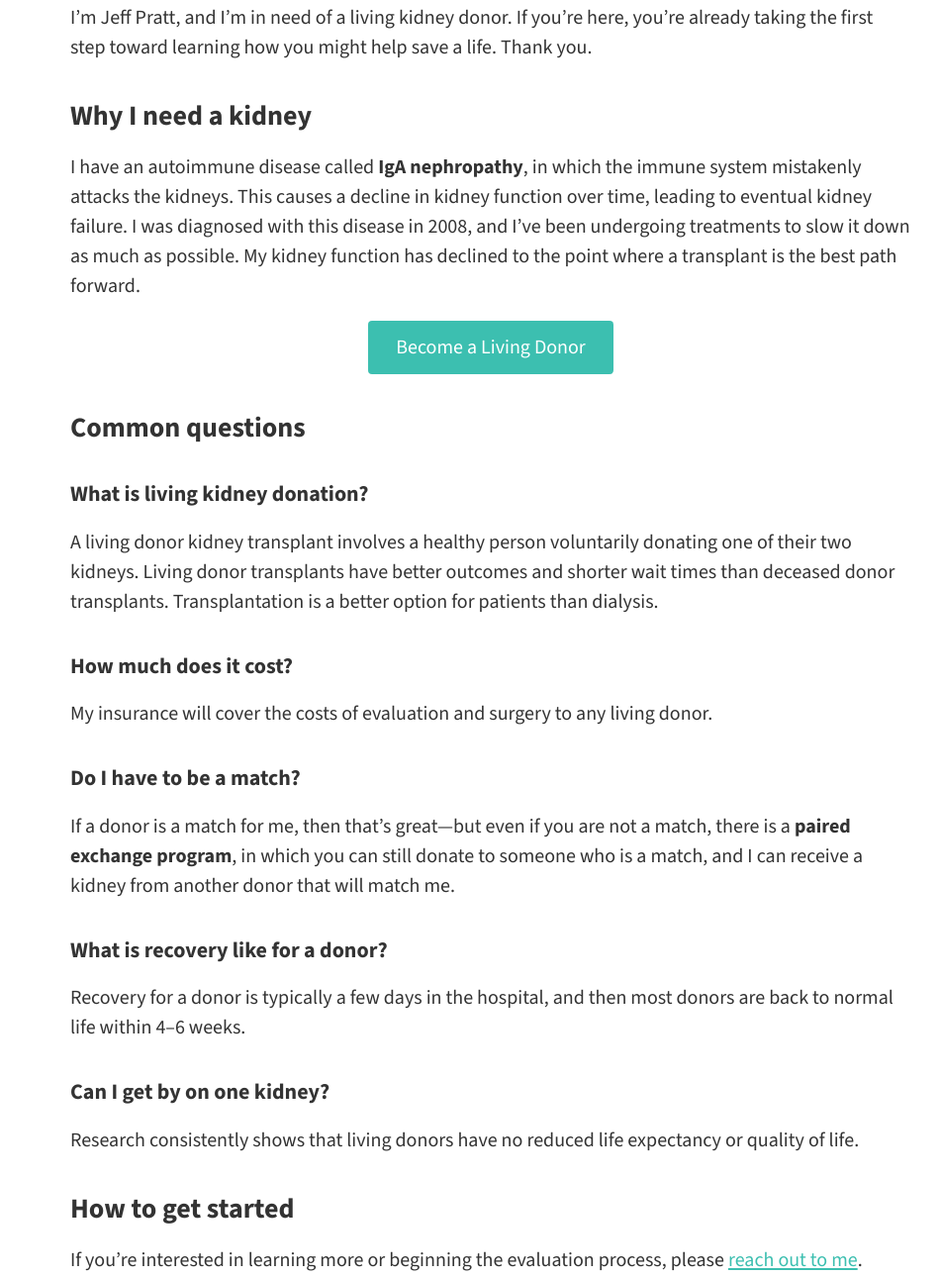
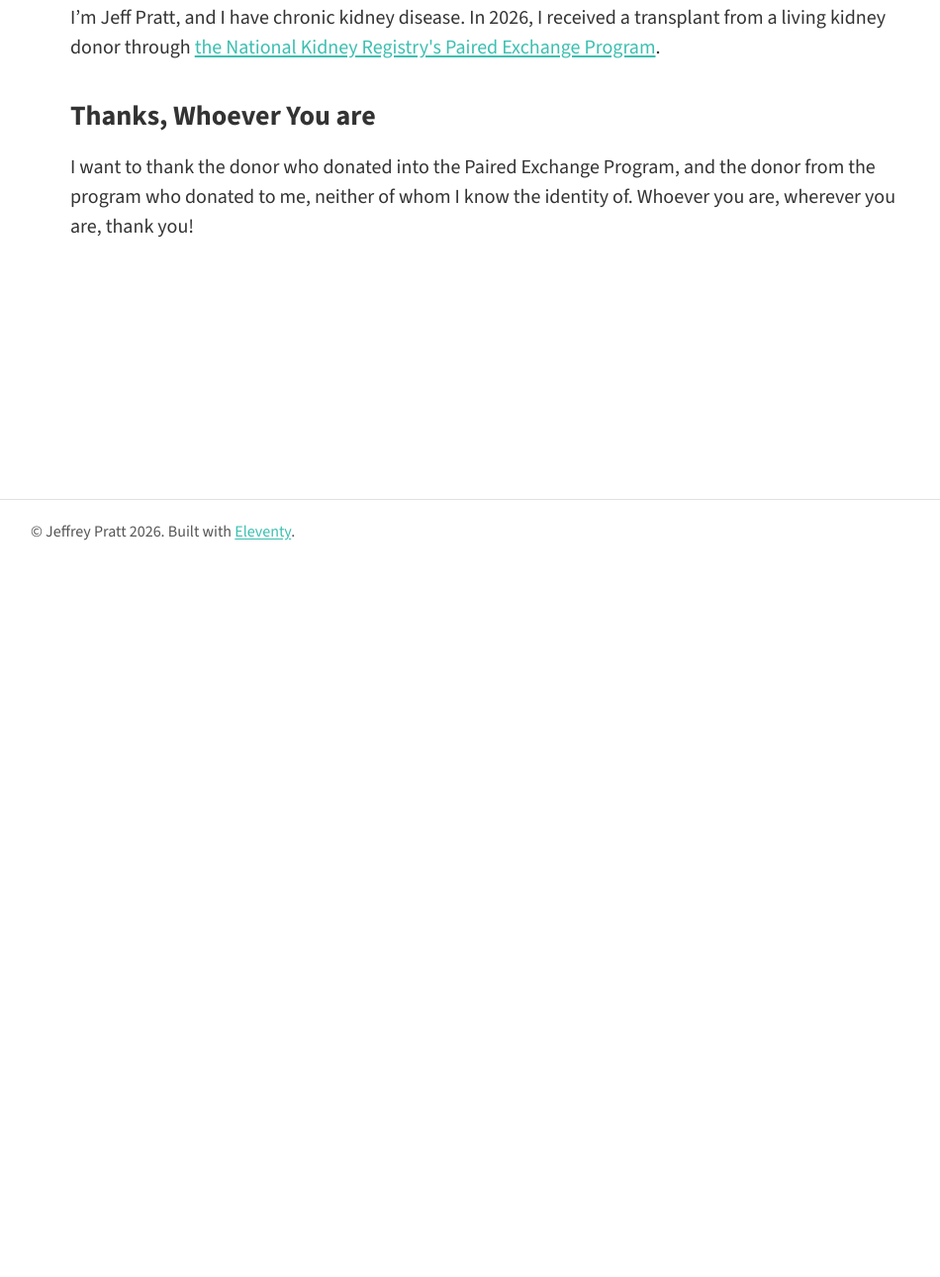
Before and after one commit to clementi/jeffneedsakidney.org, an Eleventy site: page src/index.njk in a window 1280 px wide. Shown: the part 231-1521 px from the top of the page at 99% size, without its empty margins (144-1094 px from the left). After the commit the page ends 800 px from the top, so only its background shows below. Built offline with nearby package versions, Linux system fonts and the light colour scheme; Eleventy itself is replaced by a stand-in of ours; files that its build step writes are made by us from their sources; what markdown-it-attrs would draw is missing.

Commit message:
Revise home page content for kidney donation
Updated the content to reflect Jeff's successful kidney transplant and express gratitude to the donors.

```diff
--- a/src/index.njk
+++ b/src/index.njk
@@ -3,45 +3,11 @@ layout: base.njk
 title: Home
 ---
 <section class="home-intro">
-  <h1>Help Jeff Get a Kidney</h1>
-  <p>I&rsquo;m Jeff Pratt, and I&rsquo;m in need of a living kidney donor. If you&rsquo;re here, you&rsquo;re already taking the first step toward learning how you might help save a life. Thank you.</p>
+  <h1>Jeff Got a Kidney!</h1>
+  <p>I&rsquo;m Jeff Pratt, and I have chronic kidney disease. In 2026, I received a transplant from a living kidney donor through <a href="https://www.kidneyregistry.com/for-patients/paired-kidney-exchange/">the National Kidney Registry's Paired Exchange Program</a>.</p>
 </section>
 
 <section>
-  <h2>Why I need a kidney</h2>
-  <p>
-    I have an autoimmune disease called <strong>IgA nephropathy</strong>, in which the immune system mistakenly attacks the kidneys. This causes a decline in kidney function over time, leading to eventual kidney failure. I was diagnosed with this disease in 2008, and I&rsquo;ve been undergoing treatments to slow it down as much as possible. My kidney function has declined to the point where a transplant is the best path forward.
-  </p>
-  <p style="text-align: center;"><a href="https://uofulivingdonor.org?utm_source=jeffneedsakidney" class="btn">Become a Living Donor</a></p>
+  <h2>Thanks, Whoever You are</h2>
+  <p>I want to thank the donor who donated into the Paired Exchange Program, and the donor from the program who donated to me, neither of whom I know the identity of. Whoever you are, wherever you are, thank you!</p>
 </section>
-
-<section>
-  <h2>Common questions</h2>
-
-  <h3>What is living kidney donation?</h3>
-  <p>A living donor kidney transplant involves a healthy person voluntarily donating one of their two kidneys. Living donor transplants have better outcomes and shorter wait times than deceased donor transplants. Transplantation is a better option for patients than dialysis.</p>
-
-  <h3>How much does it cost?</h3>
-  <p>
-    My insurance will cover the costs of evaluation and surgery to any living donor.
-  </p>
-  <h3>Do I have to be a match?</h3>
-  <p>
-    If a donor is a match for me, then that&rsquo;s great&mdash;but even if you are not a match, there is a <strong>paired exchange program</strong>, in which you can still donate to someone who is a match, and I can receive a kidney from another donor that will match me.
-  </p>
-  <h3>What is recovery like for a donor?</h3>
-  <p>
-    Recovery for a donor is typically a few days in the hospital, and then most donors are back to normal life within 4&ndash;6 weeks.
-  </p>
-  <h3>Can I get by on one kidney?</h3>
-  <p>
-    Research consistently shows that living donors have no reduced life expectancy or quality of life.
-  </p>
-</section>
-
-<section>
-  <h2>How to get started</h2>
-  <p>If you&rsquo;re interested in learning more or beginning the evaluation process, please <a href="/contact/">reach out to me</a>. There is no obligation&mdash;I&rsquo;m grateful for anyone willing to learn more.</p>
-  <p>Or, you can begin the process at the University of Utah Transplant Center here:</p>
-  <p style="text-align: center;"><a href="https://uofulivingdonor.org?utm_source=jeffneedsakidney" class="btn">Become a Living Donor</a></p>
-</section>
```
